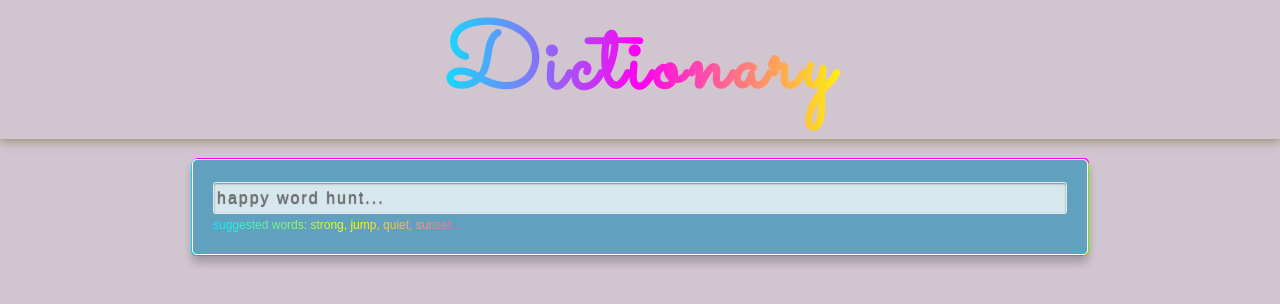
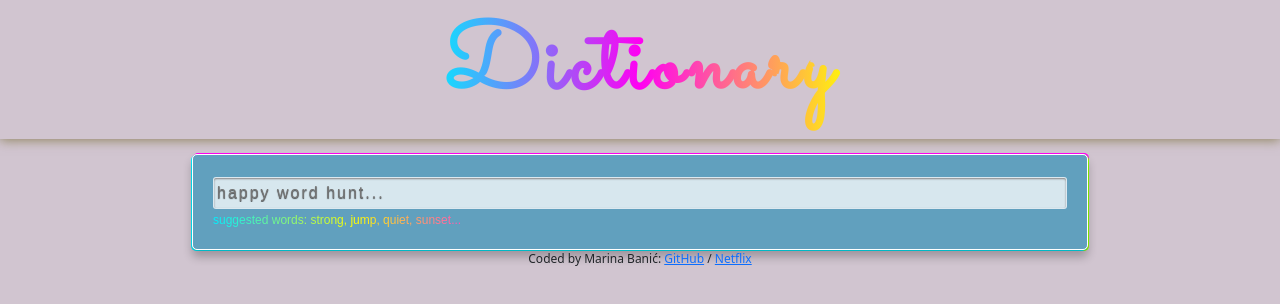
Before and after one commit to marinaban/dictionary-react, a React (Create React App) app: page / in a window 1280 px wide. Shown: the top 304 px of the page. Built offline with nearby package versions, Linux system fonts and the light colour scheme.

Commit message:
added footer

```diff
--- a/src/Dictionary.css
+++ b/src/Dictionary.css
@@ -38,7 +38,8 @@ body{
   1px 1px 0 rgb(136, 255, 0),
   1px -1px 0 rgb(255, 0, 242);
   font-family: Arial, Helvetica, sans-serif;
-  margin: 20px auto;
+  margin: 0 auto;
+  margin-top: 15px;
   width: 70%;
   min-width: 340px;
   padding: 20px;
--- a/src/Dictionary.js
+++ b/src/Dictionary.js
@@ -3,6 +3,7 @@ import "./Dictionary.css";
 import axios from "axios";
 import Result from "./Result";
 import Photos from "./Photos";
+import Footer from "./Footer";
 
 export default function Dictionary() {
   const [keyword, setKeyword] = useState("");
@@ -51,6 +52,7 @@ export default function Dictionary() {
 
       <Result result={result} />
       <Photos photos={photos} />
+      <Footer />
     </div>
   );
 }
--- /dev/null
+++ b/src/Footer.css
@@ -0,0 +1,4 @@
+footer{
+  font-size: 12px;
+  text-align: center;
+}
--- /dev/null
+++ b/src/Footer.js
@@ -0,0 +1,12 @@
+import React from "react";
+import "./Footer.css";
+
+export default function Footer() {
+  return (
+    <footer>
+      Coded by Marina Banić:{" "}
+      <a href="https://github.com/marinaban/dictionary-react">GitHub</a> /{" "}
+      <a href="https://cozy-axolotl-cb6deb.netlify.app/">Netflix</a>
+    </footer>
+  );
+}
```
